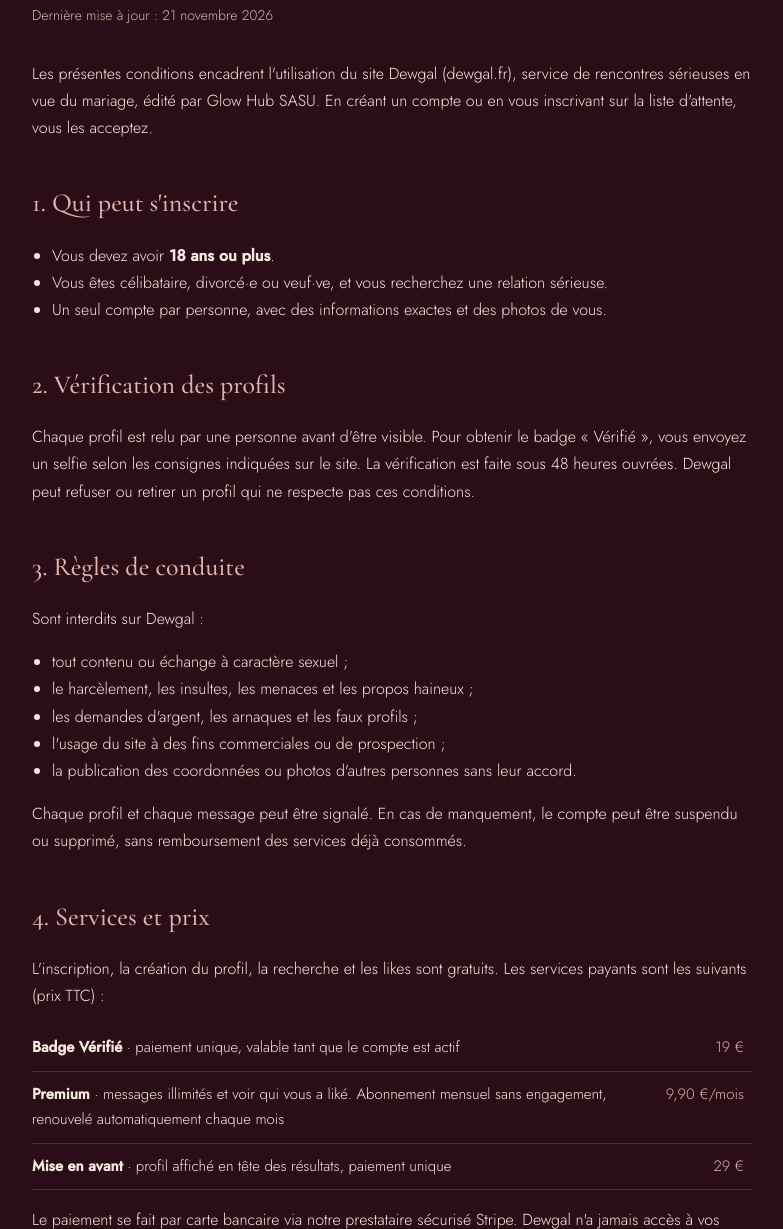
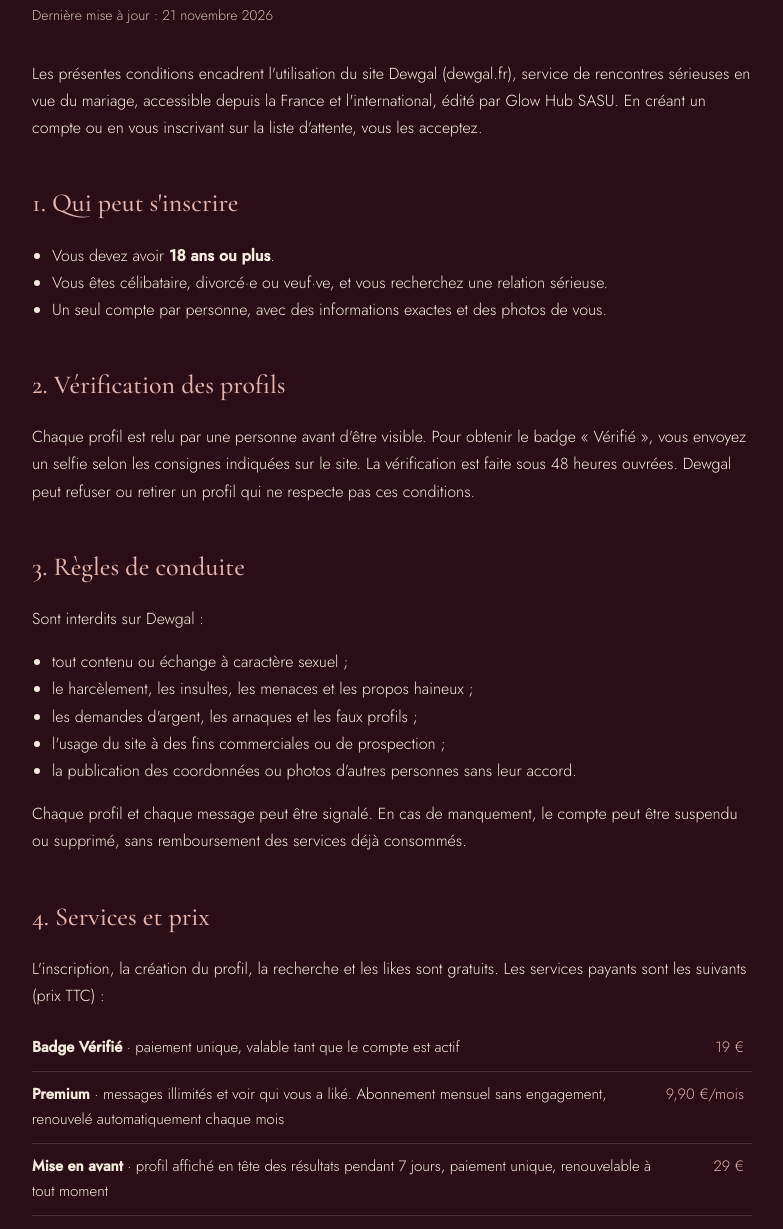
Before and after one commit to Kaissa2789/dewgal, a plain HTML site: page cgu.html in a window 1280 px wide. Shown: the part 223-1452 px from the top of the page, without its empty margins (248-1031 px from the left). Drawn offline with nearby package versions, Linux system fonts and the light colour scheme.

Commit message:
Mise en avant : 7 jours ; CGU ouvertes à l'international
Co-Authored-By: Claude Opus 5.5 <noreply@anthropic.com>
Claude-Session: https://claude.ai/code/session_01W2hCnYyJUqyzh4XCrEHfnv

```diff
--- a/cgu.html
+++ b/cgu.html
@@ -35,7 +35,7 @@ nav{margin-top:56px;padding-top:24px;border-top:1px solid var(--ligne);display:f
 <h1>Conditions générales d'utilisation et de vente</h1>
 <p class="maj">Dernière mise à jour : 21 novembre 2026</p>
 
-<p>Les présentes conditions encadrent l'utilisation du site Dewgal (dewgal.fr), service de rencontres sérieuses en vue du mariage, édité par Glow Hub SASU. En créant un compte ou en vous inscrivant sur la liste d'attente, vous les acceptez.</p>
+<p>Les présentes conditions encadrent l'utilisation du site Dewgal (dewgal.fr), service de rencontres sérieuses en vue du mariage, accessible depuis la France et l'international, édité par Glow Hub SASU. En créant un compte ou en vous inscrivant sur la liste d'attente, vous les acceptez.</p>
 
 <h2>1. Qui peut s'inscrire</h2>
 <ul>
@@ -63,7 +63,7 @@ nav{margin-top:56px;padding-top:24px;border-top:1px solid var(--ligne);display:f
 <table>
 <tr><td><strong>Badge Vérifié</strong> · paiement unique, valable tant que le compte est actif</td><td>19 €</td></tr>
 <tr><td><strong>Premium</strong> · messages illimités et voir qui vous a liké. Abonnement mensuel sans engagement, renouvelé automatiquement chaque mois</td><td>9,90 €/mois</td></tr>
-<tr><td><strong>Mise en avant</strong> · profil affiché en tête des résultats, paiement unique</td><td>29 €</td></tr>
+<tr><td><strong>Mise en avant</strong> · profil affiché en tête des résultats pendant 7 jours, paiement unique, renouvelable à tout moment</td><td>29 €</td></tr>
 </table>
 <p>Le paiement se fait par carte bancaire via notre prestataire sécurisé Stripe. Dewgal n'a jamais accès à vos numéros de carte.</p>
 
```
Also changed, not shown: index.html (+1 -1 lines).
